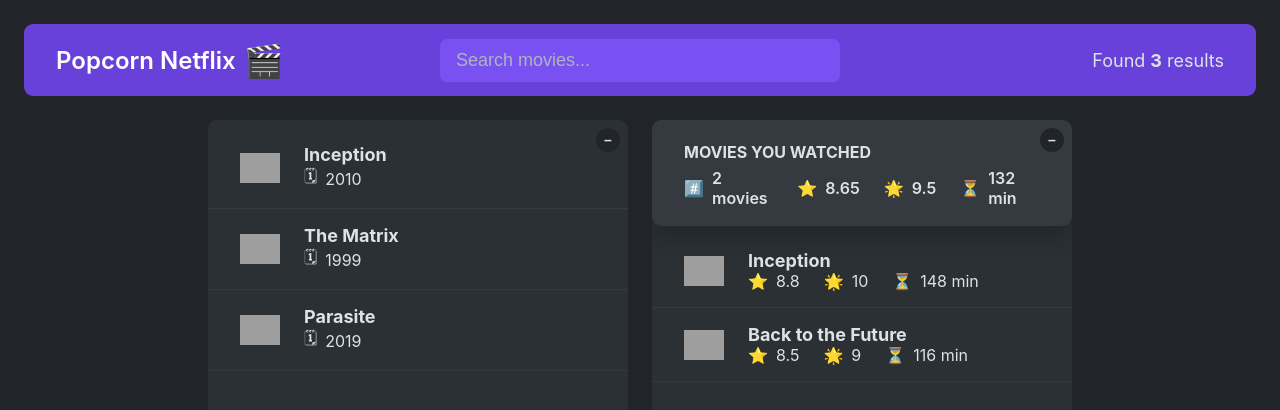
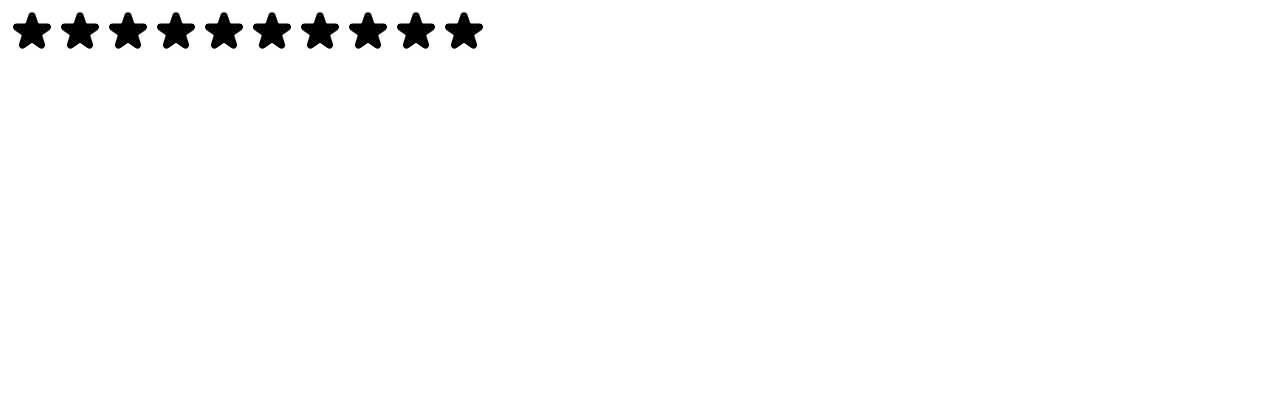
Before and after one commit to ariantershnjakuu/popcorn-netflix, a React (Create React App) app: page / in a window 1280 px wide. Shown: the top 410 px of the page. Built offline with nearby package versions, Linux system fonts and the light colour scheme; grey boxes are pictures that could not be loaded.

Commit message:
Create star rating component

```diff
--- a/src/App.tsx
+++ b/src/App.tsx
@@ -1,11 +1,12 @@
-import ListBox from "./components/body/ListBox";
+import Box from "./components/body/Box";
 import MovieList from "./components/body/MovieList";
-import WatchedBox from "./components/body/WatchedBox";
 import Logo from "./components/header/Logo";
 import NavBar from "./components/header/NavBar";
 import NumResults from "./components/header/NumResults";
 import Search from "./components/header/Search";
 import Main from "./components/Main";
+import WatchedSummary from "./components/body/WatchedSummary";
+import WatchedList from "./components/body/WatchedList";
 import { useState } from "react";
 
 const tempMovieData = [
@@ -31,8 +32,33 @@
       "https://m.media-amazon.com/images/M/MV5BYWZjMjk3ZTItODQ2ZC00NTY5LWE0ZDYtZTI3MjcwN2Q5NTVkXkEyXkFqcGdeQXVyODk4OTc3MTY@._V1_SX300.jpg",
   },
 ];
+
+const tempWatchedData = [
+  {
+    imdbID: "tt1375666",
+    Title: "Inception",
+    Year: "2010",
+    Poster:
+      "https://m.media-amazon.com/images/M/MV5BMjAxMzY3NjcxNF5BMl5BanBnXkFtZTcwNTI5OTM0Mw@@._V1_SX300.jpg",
+    runtime: 148,
+    imdbRating: 8.8,
+    userRating: 10,
+  },
+  {
+    imdbID: "tt0088763",
+    Title: "Back to the Future",
+    Year: "1985",
+    Poster:
+      "https://m.media-amazon.com/images/M/MV5BZmU0M2Y1OGUtZjIxNi00ZjBkLTg1MjgtOWIyNThiZWIwYjRiXkEyXkFqcGdeQXVyMTQxNzMzNDI@._V1_SX300.jpg",
+    runtime: 116,
+    imdbRating: 8.5,
+    userRating: 9,
+  },
+];
+
 export default function App() {
   const [movies, setMovies] = useState(tempMovieData);
+  const [watched, setWatched] = useState(tempWatchedData);
 
   return (
     <>
@@ -42,10 +68,13 @@
         <NumResults movies={movies} />
       </NavBar>
       <Main>
-        <ListBox>
+        <Box>
           <MovieList movies={movies} />
-        </ListBox>
-        <WatchedBox movies={movies} />
+        </Box>
+        <Box>
+          <WatchedSummary watched={watched} />
+          <WatchedList watched={watched} />
+        </Box>
       </Main>
     </>
   );
--- a/src/components/body/ListBox.tsx
+++ b/src/components/body/Box.tsx
@@ -4,16 +4,13 @@
 }
 
 const ListBox: React.FC<ListBoxProps> = ({ children }) => {
-  const [isOpen1, setIsOpen1] = useState(true);
+  const [isOpen, setIsOpen] = useState(true);
   return (
     <div className="box">
-      <button
-        className="btn-toggle"
-        onClick={() => setIsOpen1((open) => !open)}
-      >
-        {isOpen1 ? "–" : "+"}
+      <button className="btn-toggle" onClick={() => setIsOpen((open) => !open)}>
+        {isOpen ? "–" : "+"}
       </button>
-      {isOpen1 && children}
+      {isOpen && children}
     </div>
   );
 };
--- a/src/components/body/WatchedBox.tsx
+++ /dev/null
@@ -1,55 +0,0 @@
-import React, { useState } from "react";
-import WatchedSummary from "./WatchedSummary";
-import WatchedList from "./WatchedList";
-import { MovieType } from "../../types/MovieType";
-
-interface WatchedBoxProps {
-  movies: MovieType[];
-}
-
-const tempWatchedData = [
-  {
-    imdbID: "tt1375666",
-    Title: "Inception",
-    Year: "2010",
-    Poster:
-      "https://m.media-amazon.com/images/M/MV5BMjAxMzY3NjcxNF5BMl5BanBnXkFtZTcwNTI5OTM0Mw@@._V1_SX300.jpg",
-    runtime: 148,
-    imdbRating: 8.8,
-    userRating: 10,
-  },
-  {
-    imdbID: "tt0088763",
-    Title: "Back to the Future",
-    Year: "1985",
-    Poster:
-      "https://m.media-amazon.com/images/M/MV5BZmU0M2Y1OGUtZjIxNi00ZjBkLTg1MjgtOWIyNThiZWIwYjRiXkEyXkFqcGdeQXVyMTQxNzMzNDI@._V1_SX300.jpg",
-    runtime: 116,
-    imdbRating: 8.5,
-    userRating: 9,
-  },
-];
-
-const WatchedBox: React.FC<WatchedBoxProps> = ({ movies }) => {
-  const [watched] = useState(tempWatchedData);
-  const [isOpen2, setIsOpen2] = useState(true);
-  return (
-    <div className="box">
-      <button
-        className="btn-toggle"
-        onClick={() => setIsOpen2((open) => !open)}
-      >
-        {isOpen2 ? "–" : "+"}
-      </button>
-      {isOpen2 && (
-        <>
-          <WatchedSummary watched={watched} />
-
-          <WatchedList watched={watched} />
-        </>
-      )}
-    </div>
-  );
-};
-
-export default WatchedBox;
--- a/src/index.tsx
+++ b/src/index.tsx
@@ -1,13 +1,16 @@
 import React from "react";
 import ReactDOM from "react-dom/client";
-import "./index.css";
-import App from "./App";
+// import "./index.css";
+// import App from "./App";
+
+import StartComponent from "./utils/StarComponent";
 
 const root = ReactDOM.createRoot(
   document.getElementById("root") as HTMLElement
 );
 root.render(
   <React.StrictMode>
-    <App />
+    {/* <App /> */}
+    <StartComponent maxRating={10} />
   </React.StrictMode>
 );
--- /dev/null
+++ b/src/utils/Star.tsx
@@ -0,0 +1,42 @@
+interface StartProps {
+  onRate: () => void;
+}
+
+const Start: React.FC<StartProps> = ({ onRate }) => {
+  return (
+    <div
+      style={{
+        height: "48px",
+        width: "48px",
+        display: "block",
+        cursor: "pointer",
+      }}
+      onClick={onRate}
+    >
+      <svg
+        xmlns="http://www.w3.org/2000/svg"
+        viewBox="0 0 20 20"
+        fill="#000"
+        stroke="#000"
+      >
+        <path d="M9.049 2.927c.3-.921 1.603-.921 1.902 0l1.07 3.292a1 1 0 00.95.69h3.462c.969 0 1.371 1.24.588 1.81l-2.8 2.034a1 1 0 00-.364 1.118l1.07 3.292c.3.921-.755 1.688-1.54 1.118l-2.8-2.034a1 1 0 00-1.175 0l-2.8 2.034c-.784.57-1.838-.197-1.539-1.118l1.07-3.292a1 1 0 00-.364-1.118L2.98 8.72c-.783-.57-.38-1.81.588-1.81h3.461a1 1 0 00.951-.69l1.07-3.292z" />
+      </svg>
+      {/*
+      <svg
+        xmlns="http://www.w3.org/2000/svg"
+        fill="none"
+        viewBox="0 0 24 24"
+        stroke="#000"
+      >
+        <path
+          strokeLinecap="round"
+          strokeLinejoin="round"
+          strokeWidth="{24}"
+          d="M11.049 2.927c.3-.921 1.603-.921 1.902 0l1.519 4.674a1 1 0 00.95.69h4.915c.969 0 1.371 1.24.588 1.81l-3.976 2.888a1 1 0 00-.363 1.118l1.518 4.674c.3.922-.755 1.688-1.538 1.118l-3.976-2.888a1 1 0 00-1.176 0l-3.976 2.888c-.783.57-1.838-.197-1.538-1.118l1.518-4.674a1 1 0 00-.363-1.118l-3.976-2.888c-.784-.57-.38-1.81.588-1.81h4.914a1 1 0 00.951-.69l1.519-4.674z"
+        />
+      </svg> */}
+    </div>
+  );
+};
+
+export default Start;
--- /dev/null
+++ b/src/utils/StarComponent.tsx
@@ -0,0 +1,42 @@
+import React from "react";
+import Star from "./Star";
+import { useState } from "react";
+
+interface StartComponentProps {
+  maxRating: number;
+}
+
+const stars = {
+  display: "flex",
+};
+
+const containerStart = {
+  display: "flex",
+  alignItems: "center",
+  gap: "16px",
+};
+
+const textStyle = {
+  lineHeight: "1",
+  margin: "0",
+};
+const StartComponent: React.FC<StartComponentProps> = ({ maxRating }) => {
+  const [rating, setRating] = useState(0);
+
+  const hadleRating = (value: number) => {
+    setRating(value);
+  };
+
+  return (
+    <div style={containerStart}>
+      <div style={stars}>
+        {Array.from({ length: maxRating || 5 }, (_, i) => (
+          <Star key={i} onRate={() => hadleRating(i + 1)} />
+        ))}
+      </div>
+      <p style={textStyle}>{rating || " "}</p>
+    </div>
+  );
+};
+
+export default StartComponent;
```
Also changed, not shown: tsconfig.json (+2 -8 lines).
